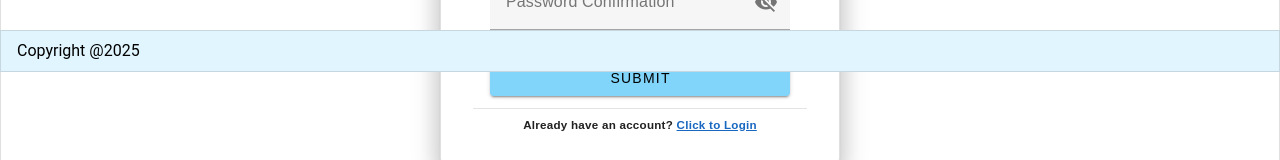
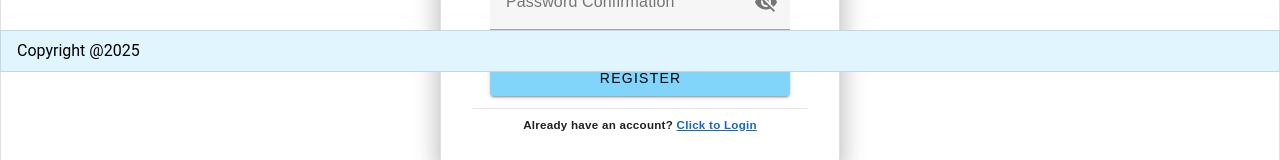
Before and after one commit to Nikopolintan/bulk-buy, a Vue app: page /register in a window 1280 px wide. Shown: the part 728-888 px from the top of the page. Built offline with nearby package versions, Linux system fonts and the light colour scheme.

Commit message:
feat: change button label submit to register

```diff
--- a/src/views/auth/RegisterView.vue
+++ b/src/views/auth/RegisterView.vue
@@ -105,7 +105,7 @@ function togglePasswordVisibility2() {
                   />
 
                   <v-btn color="light-blue-lighten-3" class="mt-2" type="submit" block
-                    >Submit</v-btn
+                    >Register</v-btn
                   >
                 </v-form>
               </v-sheet>
```
